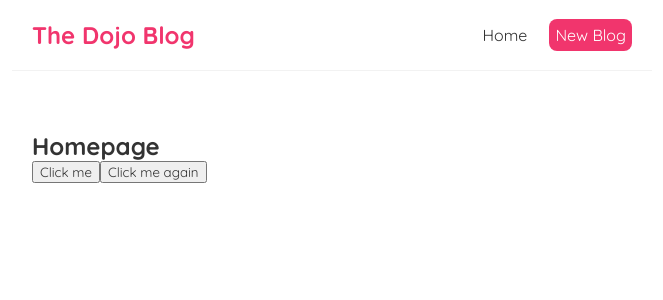
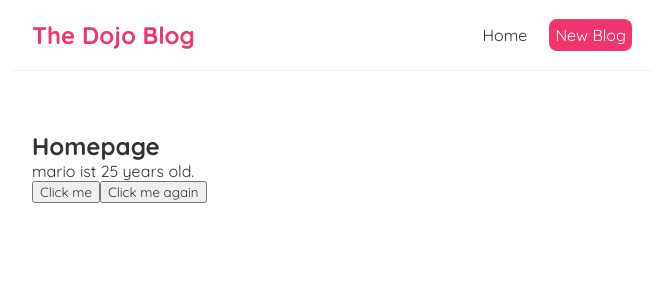
Before and after one commit to max-97/react-tutorial, a React (Create React App) app: page / in a window 1280 px wide. Shown: the top 300 px of the page, without its empty margins (308-971 px from the left). Built offline with nearby package versions, Linux system fonts and the light colour scheme.

Commit message:
Lesson 8

```diff
--- a/src/Home.js
+++ b/src/Home.js
@@ -1,16 +1,23 @@
+import {useState} from "react";
+
 const Home = () => {
+    //let name = "mario";
+    const [name, setName] = useState("mario");
+    const [age, setAge] = useState(25);
 
     const handleClick = (e) => {
-        console.log("Hello World!", e)
+        setName("luigi");
+        setAge(30);
     }
 
     const handleClickAgain = (name, e) => {
-        console.log("Hello " + name, e.target)
+        console.log("Hello World", e.target);
     }
 
     return (
         <div className="home">
             <h2>Homepage</h2>
+            <p>{name} ist {age} years old.</p>
             <button onClick={handleClick}>Click me</button>
             <button onClick={(e) => handleClickAgain("Mario", e)}>Click me again</button>
         </div>
```
